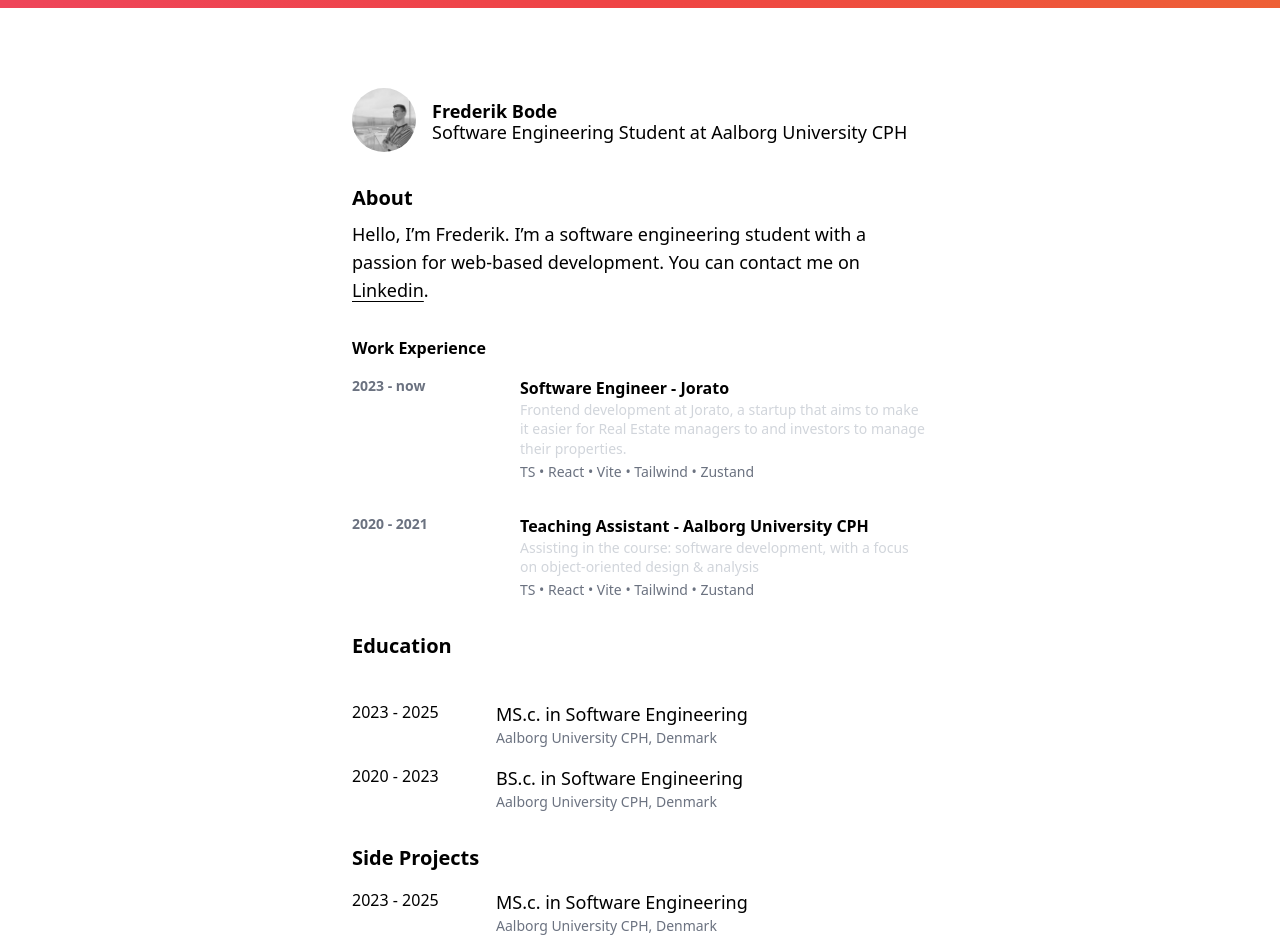
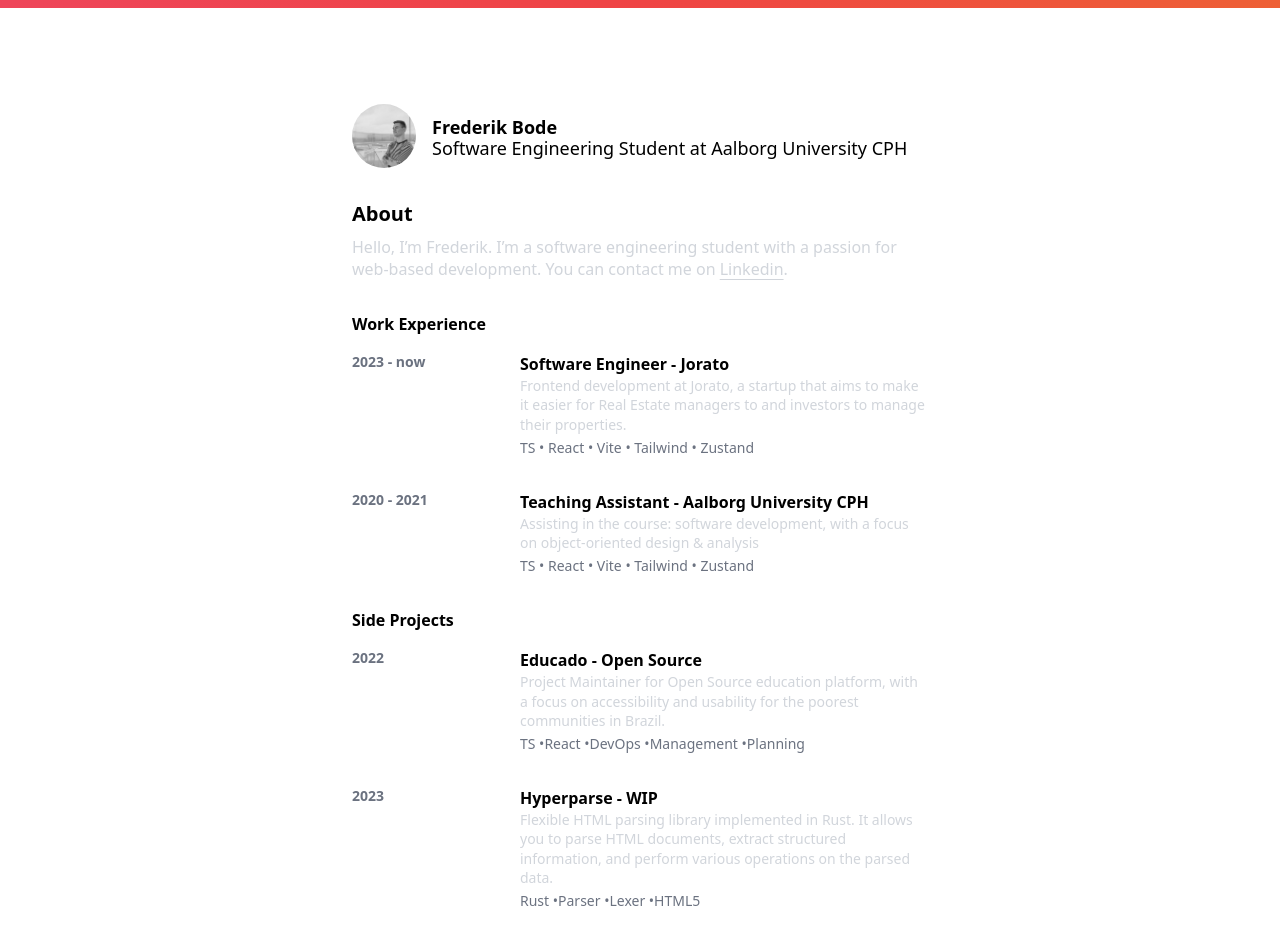
Before and after one commit to bodeby/portfolio, a SvelteKit app: page / in a window 1280 px wide. Shown: the top 947 px of the page. Built offline with nearby package versions, Linux system fonts and the light colour scheme.

Commit message:
feat(projects): added some demo projects

```diff
--- /dev/null
+++ b/src/lib/components/ProCard.svelte
@@ -0,0 +1,27 @@
+<script lang="ts">
+	import type { Experience } from '../../interfaces/experience';
+	export let exp: Experience;
+
+    let length = exp.technologies.length - 1;
+</script>
+
+<article class="flex flex-col md:flex-row">
+	<div class="md:w-1/4">
+		<h4 class="text-sm font-semibold text-gray-500">{exp.period}</h4>
+	</div>
+	<div class="md:w-3/4 md:mb-0 md:ml-8">
+		<h3 class="text-md font-semibold">{exp.title} - {exp.company}</h3>
+		<p class="text-sm font-normal text-gray-300 leading-snug subpixel-antialiased">
+			{exp.description}
+		</p>
+		<p class="text-sm font-normal text-gray-500 mt-1">
+			{#each exp.technologies as tech}
+                {#if tech === exp.technologies[length]}
+                    {tech}
+                {:else}
+                    {tech} •
+                {/if}
+			{/each}
+		</p>
+	</div>
+</article>
--- /dev/null
+++ b/src/lib/data/projects.json
@@ -0,0 +1,17 @@
+[
+	{
+		"title": "Educado",
+		"company": "Open Source",
+		"period": "2022",
+		"description": "Project Maintainer for Open Source education platform, with a focus on accessibility and usability for the poorest communities in Brazil.",
+		"technologies": ["TS", "React", "DevOps", "Management", "Planning"]
+	},
+	{
+		"title": "Hyperparse",
+		"company": "WIP",
+		"period": "2023",
+		"link": "https://crates.io/crates/hyperparse",
+		"description": "Flexible HTML parsing library implemented in Rust. It allows you to parse HTML documents, extract structured information, and perform various operations on the parsed data.",
+		"technologies": ["Rust", "Parser", "Lexer", "HTML5"]
+	}
+]
--- a/src/routes/+layout.svelte
+++ b/src/routes/+layout.svelte
@@ -14,7 +14,7 @@
 
 <main class="min-h-screen @container dark:bg-licorice dark:text-gray-200 relative">
 	<GlowBar />
-	<div class="container px-4 md:px-0 mx-auto max-w-xl flex flex-col space-y-8 py-4">
+	<div class="container px-4 md:px-0 mx-auto max-w-xl flex flex-col space-y-8 py-8">
 		<slot />
 	</div>
 </main>
--- a/src/routes/+page.svelte
+++ b/src/routes/+page.svelte
@@ -2,10 +2,12 @@
 	// Data
 	import experiences from '$lib/data/experience.json';
 	import education from '$lib/data/education.json';
+	import projects from '$lib/data/projects.json';
 
 	// Components
 	import ExpCard from '$lib/components/ExpCard.svelte';
 	import EduCard from '$lib/components/EduCard.svelte';
+	import ProCard from '$lib/components/ProCard.svelte';
 </script>
 
 <!-- Presentation Header -->
@@ -28,7 +30,7 @@
 <!-- About Section-->
 <section>
 	<h2 class="text-xl font-semibold mb-2">About</h2>
-	<p class="text-lg font-light subpixel-antialiased">
+	<p class="text-md font-normal text-gray-300 leading-snug subpixel-antialiased">
 		Hello, I’m Frederik. I’m a software engineering student with a passion for web-based
 		development. You can contact me on <a
 			class="underline underline-offset-4"
@@ -45,7 +47,15 @@
 	{/each}
 </section>
 
-<!-- Work Section-->
+<!-- Side Projects -->
+<section class="flex flex-col space-y-8">
+	<h2 class="text-md font-semibold -mb-4">Side Projects</h2>
+	{#each projects as exp}
+		<ProCard {exp} />
+	{/each}
+</section>
+
+<!-- Education Section-->
 <section class="flex flex-col space-y-6">
 	<h2 class="text-xl font-semibold mb-4">Education</h2>
 	<div class="grid grid-cols-4 gap-y-4">
@@ -54,13 +64,3 @@
 		{/each}
 	</div>
 </section>
-
-<!-- Side Projects -->
-<section class="flex flex-col">
-	<h2 class="text-xl font-semibold mb-4">Side Projects</h2>
-	<div class="grid grid-cols-4 gap-y-4">
-		{#each education as edu}
-			<EduCard {edu} />
-		{/each}
-	</div>
-</section>
```
